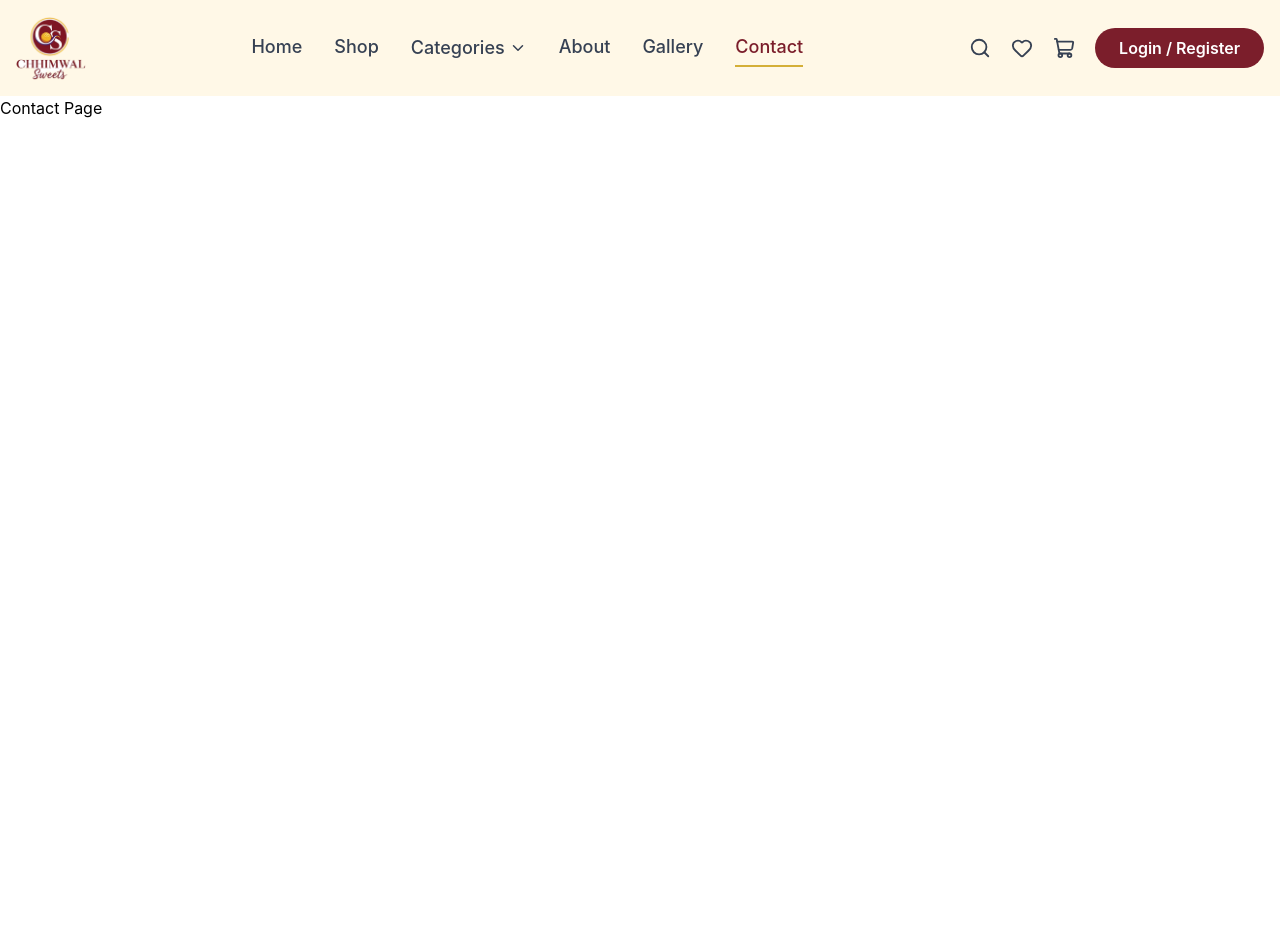
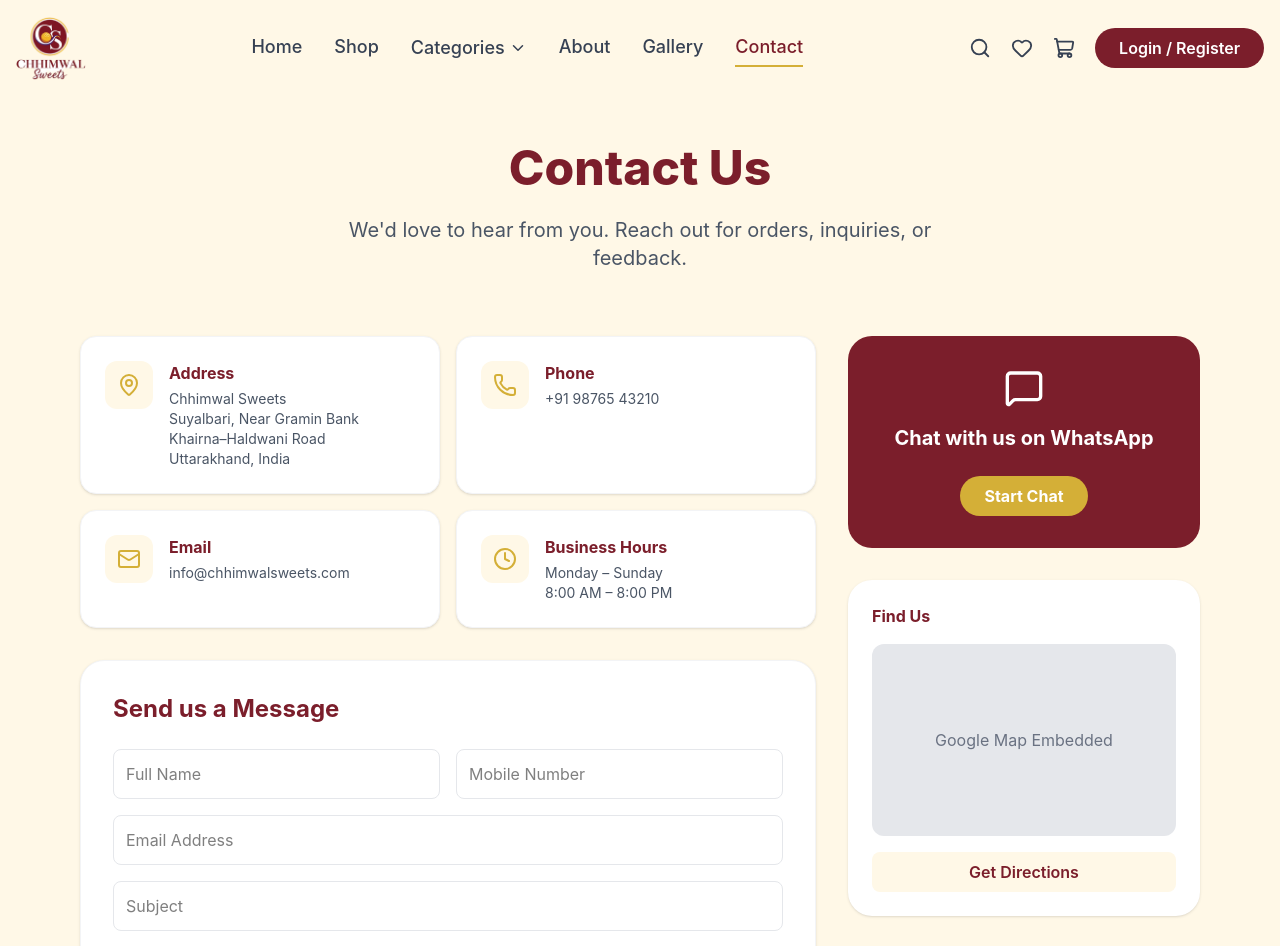
Before and after one commit to himani22122002-hue/chhimwal-sweets, a React (Vite) app in the folder client/: page /contact in a window 1280 px wide. Shown: the top 946 px of the page. Before the commit the page ends 800 px from the top, so only its background shows below. Built offline with nearby package versions, Linux system fonts and the light colour scheme.

Commit message:
fix contact page text formatting

```diff
--- a/client/src/pages/Contact.jsx
+++ b/client/src/pages/Contact.jsx
@@ -1,3 +1,176 @@
-export default function Contact() {
-  return <h1>Contact Page</h1>;
-}
+import React, { useState } from "react";
+import { motion, AnimatePresence } from "framer-motion";
+import { Link } from "react-router-dom";
+
+import {
+  Mail,
+  Phone,
+  MapPin,
+  Clock,
+  MessageSquare,
+  ChevronDown,
+} from "lucide-react";
+
+import {
+  FaFacebook,
+  FaInstagram,
+  FaYoutube,
+  FaWhatsapp,
+} from "react-icons/fa";
+
+const ContactInfoCard = ({ icon: Icon, title, content }) => (
+  <motion.div
+    whileHover={{ y: -5 }}
+    className="bg-white p-6 rounded-2xl shadow-sm border border-gray-100 flex items-start gap-4"
+  >
+    <div className="bg-[#FFF8E7] p-3 rounded-xl text-[#D4AF37]">
+      <Icon size={24} />
+    </div>
+
+    <div>
+      <h3 className="font-bold text-[#7B1E2B] mb-1">{title}</h3>
+      <p className="text-gray-600 whitespace-pre-line text-sm">
+        {content}
+      </p>
+    </div>
+  </motion.div>
+);
+const FAQItem = ({ question, answer }) => {
+  const [isOpen, setIsOpen] = useState(false);
+  return (
+    <div className="border-b border-gray-200">
+      <button
+        onClick={() => setIsOpen(!isOpen)}
+        className="w-full py-6 flex justify-between items-center text-left font-semibold text-[#7B1E2B]"
+      >
+        {question}
+        <ChevronDown className={`transition-transform ${isOpen ? 'rotate-180' : ''}`} />
+      </button>
+      <AnimatePresence>
+        {isOpen && (
+          <motion.div initial={{ height: 0 }} animate={{ height: 'auto' }} exit={{ height: 0 }} className="overflow-hidden">
+            <p className="pb-6 text-gray-600">{answer}</p>
+          </motion.div>
+        )}
+      </AnimatePresence>
+    </div>
+  );
+};
+
+const Contact = () => {
+  const [formData, setFormData] = useState({ name: '', mobile: '', email: '', subject: '', message: '' });
+
+  const faqs = [
+    { question: 'Do you deliver outside Uttarakhand?', answer: 'Yes, we ship our dry sweets and namkeens across India via reliable courier partners.' },
+    { question: 'How can I place bulk orders?', answer: 'For bulk orders for weddings or events, please contact us directly via phone or email for customized pricing.' },
+    { question: 'Do you offer Cash on Delivery?', answer: 'Yes, we offer Cash on Delivery for most locations within Uttarakhand.' },
+    { question: 'How long do sweets stay fresh?', answer: 'Our milk-based sweets are best consumed within 3-5 days, while our dry items last for up to 2-3 weeks.' },
+    { question: 'Can I customize gift boxes?', answer: 'Absolutely! We offer curated gift boxes for festivals and corporate gifting. Please reach out to discuss your requirements.' }
+  ];
+
+  return (
+    <motion.div initial={{ opacity: 0 }} animate={{ opacity: 1 }} className="bg-[#FFF8E7] min-h-screen py-12">
+      {/* Hero */}
+      <section className="text-center mb-16 px-4">
+        <h1 className="text-5xl font-extrabold text-[#7B1E2B] mb-6">Contact Us</h1>
+        <p className="text-xl text-gray-600 max-w-2xl mx-auto">We'd love to hear from you. Reach out for orders, inquiries, or feedback.</p>
+      </section>
+
+      <div className="max-w-6xl mx-auto px-4 grid lg:grid-cols-3 gap-8">
+        {/* Info & Form */}
+        <div className="lg:col-span-2 space-y-8">
+          <div className="grid sm:grid-cols-2 gap-4">
+            <ContactInfoCard icon={MapPin} title="Address" content={`Chhimwal Sweets
+Suyalbari, Near Gramin Bank
+Khairna–Haldwani Road
+Uttarakhand, India`} />
+            <ContactInfoCard icon={Phone} title="Phone" content="+91 98765 43210" />
+            <ContactInfoCard icon={Mail} title="Email" content="info@chhimwalsweets.com" />
+            <ContactInfoCard icon={Clock} title="Business Hours" content={`Monday – Sunday
+8:00 AM – 8:00 PM`} />
+          </div>
+
+          <form className="bg-white p-8 rounded-3xl shadow-sm border border-gray-100">
+            <h2 className="text-2xl font-bold text-[#7B1E2B] mb-6">Send us a Message</h2>
+            <div className="grid sm:grid-cols-2 gap-4">
+              <input type="text" placeholder="Full Name" className="w-full p-3 rounded-lg border border-gray-200" required />
+              <input type="tel" placeholder="Mobile Number" className="w-full p-3 rounded-lg border border-gray-200" required />
+              <input type="email" placeholder="Email Address" className="w-full p-3 rounded-lg border border-gray-200 sm:col-span-2" required />
+              <input type="text" placeholder="Subject" className="w-full p-3 rounded-lg border border-gray-200 sm:col-span-2" />
+              <textarea placeholder="Message" rows="4" className="w-full p-3 rounded-lg border border-gray-200 sm:col-span-2" required />
+            </div>
+            <div className="flex gap-4 mt-6">
+              <button type="submit" className="bg-[#7B1E2B] text-white px-8 py-3 rounded-lg font-bold hover:bg-[#5a1620]">Send Message</button>
+              <button type="reset" className="bg-gray-100 text-[#7B1E2B] px-8 py-3 rounded-lg font-bold hover:bg-gray-200">Reset</button>
+            </div>
+          </form>
+        </div>
+
+        {/* Sidebar */}
+        <div className="space-y-8">
+          <motion.div whileHover={{ scale: 1.02 }} className="bg-[#7B1E2B] text-white p-8 rounded-3xl text-center">
+            <MessageSquare className="mx-auto mb-4" size={40} />
+            <h3 className="text-xl font-bold mb-2">Chat with us on WhatsApp</h3>
+            <a href="https://wa.me/919876543210" className="inline-block bg-[#D4AF37] text-white px-6 py-2 rounded-full font-bold mt-4">Start Chat</a>
+          </motion.div>
+
+          <div className="bg-white p-6 rounded-3xl shadow-sm">
+            <h3 className="font-bold text-[#7B1E2B] mb-4">Find Us</h3>
+            <div className="h-48 bg-gray-200 rounded-xl mb-4">
+                {/* Map placeholder */}
+                <div className="flex items-center justify-center h-full text-gray-500">Google Map Embedded</div>
+            </div>
+            <a href="https://maps.app.goo.gl/..." target="_blank" rel="noreferrer" className="block w-full text-center bg-[#FFF8E7] text-[#7B1E2B] py-2 rounded-lg font-semibold hover:bg-[#FDF3D5]">Get Directions</a>
+          </div>
+        </div>
+      </div>
+
+      {/* FAQ */}
+      <section className="max-w-4xl mx-auto px-4 py-20">
+        <h2 className="text-3xl font-bold text-[#7B1E2B] text-center mb-12">Frequently Asked Questions</h2>
+        {faqs.map((faq, i) => <FAQItem key={i} {...faq} />)}
+      </section>
+
+      {/* Social Media */}
+<section className="py-12">
+  <h2 className="text-3xl font-bold text-center text-[#7B1E2B] mb-8">
+    Follow Us
+  </h2>
+
+  <div className="flex justify-center gap-8 text-4xl">
+    <a href="#" className="text-[#7B1E2B] hover:text-[#D4AF37] transition">
+      <FaFacebook />
+    </a>
+
+    <a href="#" className="text-[#7B1E2B] hover:text-[#D4AF37] transition">
+      <FaInstagram />
+    </a>
+
+    <a href="#" className="text-[#7B1E2B] hover:text-[#D4AF37] transition">
+      <FaYoutube />
+    </a>
+
+    <a
+      href="https://wa.me/919876543210"
+      target="_blank"
+      rel="noreferrer"
+      className="text-[#7B1E2B] hover:text-green-600 transition"
+    >
+      <FaWhatsapp />
+    </a>
+  </div>
+</section>
+
+      {/* CTA */}
+      <section className="bg-[#D4AF37] text-white py-20 text-center">
+        <h2 className="text-4xl font-bold mb-8">Let's Make Every Celebration Sweeter</h2>
+        <div className="flex gap-4 justify-center">
+          <Link to="/products" className="bg-[#7B1E2B] text-white px-8 py-3 rounded-full font-bold hover:bg-[#5a1620]">Shop Now</Link>
+          <button className="bg-white text-[#7B1E2B] px-8 py-3 rounded-full font-bold hover:bg-gray-100">Call Us</button>
+        </div>
+      </section>
+    </motion.div>
+  );
+};
+
+export default Contact;
```
